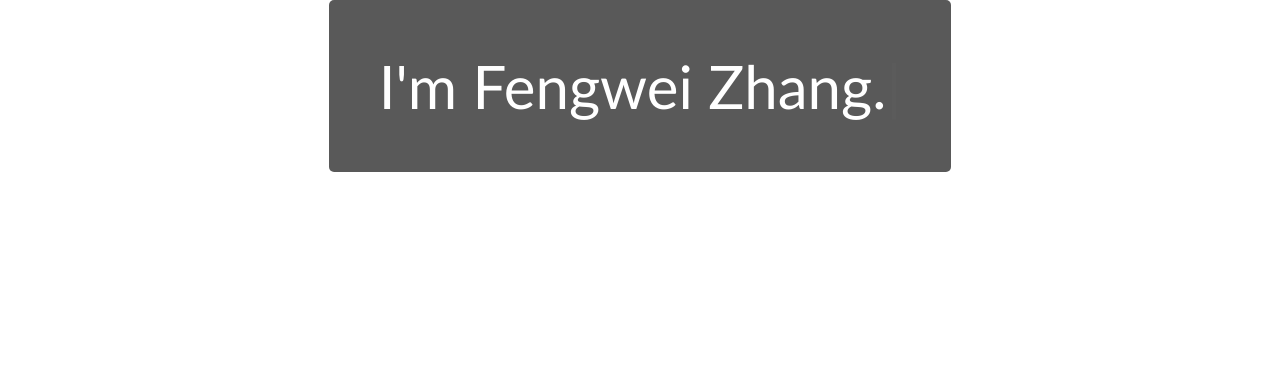
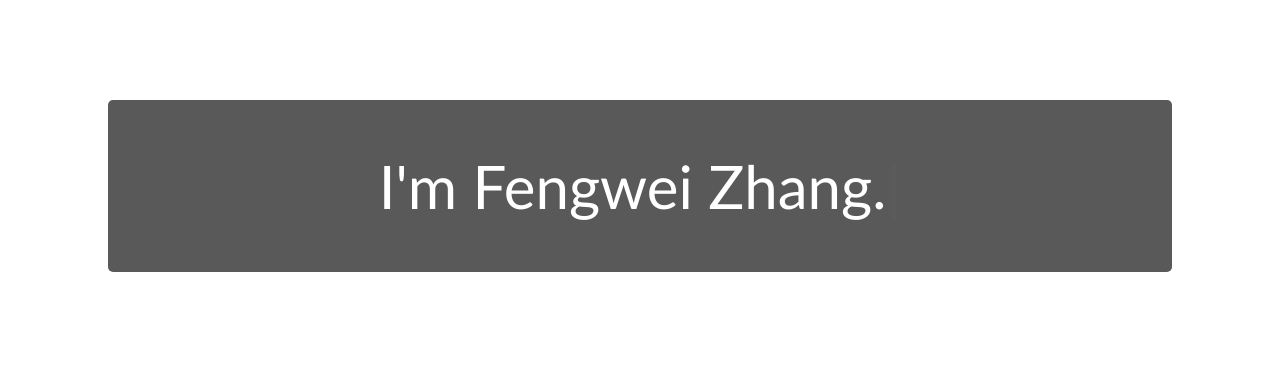
Before and after one commit to JerryFZhang/Jerry.work, a PHP site: page / in a window 1280 px wide. Shown: the top 371 px of the page. Run offline with PHP 8.4, Linux system fonts and the light colour scheme; some libraries are stand-ins or nearby versions.

Commit message:
code cleanup and formatting

```diff
--- a/index.htm
+++ b/index.htm
@@ -1,22 +1,10 @@
 <!doctype html>
 <html lang="en">
 <title>Fengwei Zhang</title>
-<body>
-<!-- <canvas> -->
-    <!-- </canvas> -->
-  <!-- <div class = "fullscreen"> -->
-        <!-- <div class="type-wrap"> -->
-        <div style="position: absolute; left: 50%;">
-            <div style="position: relative; left: -50%;">
-              <h1 class="flowting">I'm <span id="typed"></span></h1>
-      </div>
-  </div>
-
-</body>
+    <h1>I'm <span id="typed"></span></h1>
 </html>
 
     <script src="http://ajax.googleapis.com/ajax/libs/jquery/1.9.1/jquery.min.js"></script>
     <script src="js/typed.js" type="text/javascript"></script>
-    <script src="js/arrow.js" type="text/javascript"></script>
     <script src="js/typeaction.js" type="text/javascript"></script>
     <link href="main.css" rel="stylesheet"/>
--- a/main.css
+++ b/main.css
@@ -1,63 +1,31 @@
-*{
-	padding:0;
-	margin:0;
-}
-h1{
-	color: black;
+h1 {
+	margin: 100px;
+  color: black;
+	text-align: center;
+	font-weight: normal;
+	color: white;
 	font-size: 60px;
-	font-weight: normal;
-	line-height: normal;
-}
-.flowting {
-	max-width: 100%;
-  color: black;
-  text-align: center;
-  bottom:10px;
- 	align-items: center;
-color: white;
 	padding: 50px;
 	border-radius:5px;
 	background: rgba(0,0,0,0.65);
-
-}
+	}
 
 body{
 	font-family: "Calibri", sans-serif;
-	font-size: 100%;
-	font-weight: lighter;
-	text-align: center;
-}
-profile-pic{
-	margin : 100px;
-
-
 }
 a{
 	text-decoration: none;
 	color:#666;
 }
-
 a:hover{
 	color:#999;
 }
-
-
-.fullscreen{
-	max-width: 100%;
-	height: 768px;
-	background-color: white;
-
-}
-
-
-
 .links{
 	margin:20px 0;
 	font-size: 0.75em;
 	text-align: center;
 	color: gray;
 }
-
 /* code for animated blinking cursor */
 .typed-cursor{
 		opacity: 1;
```
